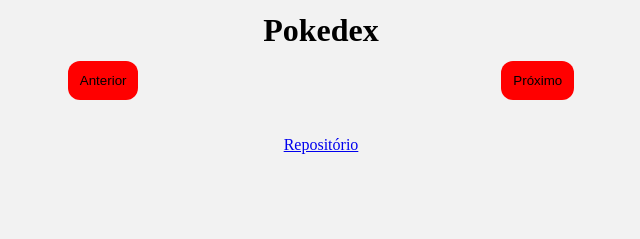
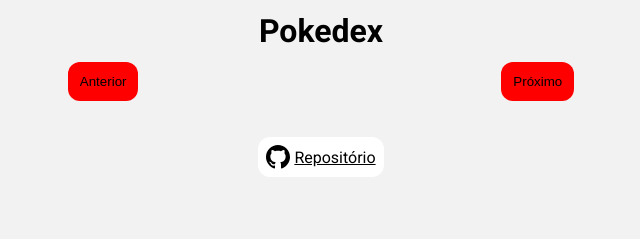
Before and after one commit to igorunderplayer/pokedex, a plain HTML site: page index.html in a window 1280 px wide. Shown: the top 239 px of the page, without its empty margins (319-959 px from the left). Drawn offline with Linux system fonts and the light colour scheme; no server answers.

Commit message:
feat: Add github repository on footer

```diff
--- a/index.html
+++ b/index.html
@@ -5,6 +5,18 @@
     <meta charset="UTF-8">
     <meta name="viewport" content="width=device-width, initial-scale=1.0">
     <title>Pokedex</title>
+
+
+    <!-- Fontes -->
+
+    <link rel="preconnect" href="https://fonts.googleapis.com">
+    <link rel="preconnect" href="https://fonts.gstatic.com" crossorigin>
+    <link
+        href="https://fonts.googleapis.com/css2?family=Roboto:ital,wght@0,100;0,300;0,400;0,500;0,700;0,900;1,100;1,300;1,400;1,500;1,700;1,900&display=swap"
+        rel="stylesheet">
+
+
+    <!-- CSS -->
 
     <link rel="stylesheet" href="styles.css">
 </head>
@@ -22,8 +34,18 @@
 
     <div id="caixaPokemons"></div>
 
-    <footer>
-        <a href="https://github.com/igorunderplayer/pokedex.git">Repositório</a>
+    <footer id="footer">
+        <a href="https://github.com/igorunderplayer/pokedex.git" target="_blank">
+
+            <svg xmlns="http://www.w3.org/2000/svg" width="24" height="24" viewBox="0 0 24 24">
+                <path
+                    d="M12 0c-6.626 0-12 5.373-12 12 0 5.302 3.438 9.8 8.207 11.387.599.111.793-.261.793-.577v-2.234c-3.338.726-4.033-1.416-4.033-1.416-.546-1.387-1.333-1.756-1.333-1.756-1.089-.745.083-.729.083-.729 1.205.084 1.839 1.237 1.839 1.237 1.07 1.834 2.807 1.304 3.492.997.107-.775.418-1.305.762-1.604-2.665-.305-5.467-1.334-5.467-5.931 0-1.311.469-2.381 1.236-3.221-.124-.303-.535-1.524.117-3.176 0 0 1.008-.322 3.301 1.23.957-.266 1.983-.399 3.003-.404 1.02.005 2.047.138 3.006.404 2.291-1.552 3.297-1.23 3.297-1.23.653 1.653.242 2.874.118 3.176.77.84 1.235 1.911 1.235 3.221 0 4.609-2.807 5.624-5.479 5.921.43.372.823 1.102.823 2.222v3.293c0 .319.192.694.801.576 4.765-1.589 8.199-6.086 8.199-11.386 0-6.627-5.373-12-12-12z" />
+            </svg>
+
+            <span>
+                Repositório
+            </span>
+        </a>
     </footer>
 
     <script src="pokemons.js"></script>
--- a/styles.css
+++ b/styles.css
@@ -26,6 +26,7 @@ body {
     display: flex;
     flex-direction: column;
     padding: 12px;
+    font-family: Roboto, Arial, Helvetica, sans-serif
 }
 
 button {
@@ -82,6 +83,16 @@ button:disabled {
     animation: rodar 2s linear infinite;
 }
 
+a {
+    background-color: #fff;
+    border-radius: 12px;
+    padding: 8px;
+    display: flex;
+    align-items: center;
+    gap: 4px;
+    color: #000
+}
+
 @keyframes rodar {
     from {
         transform: rotate(0deg);
```
